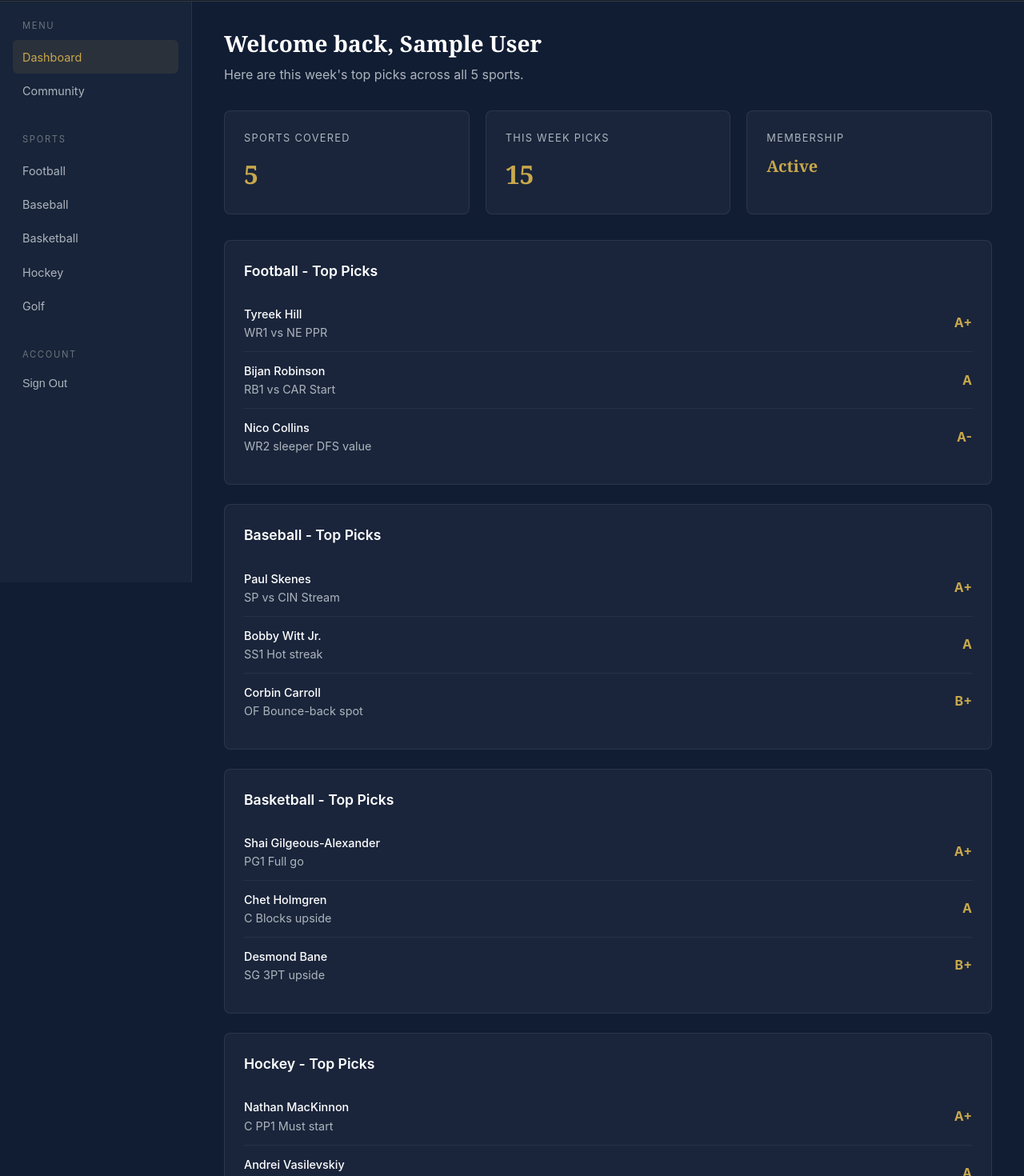
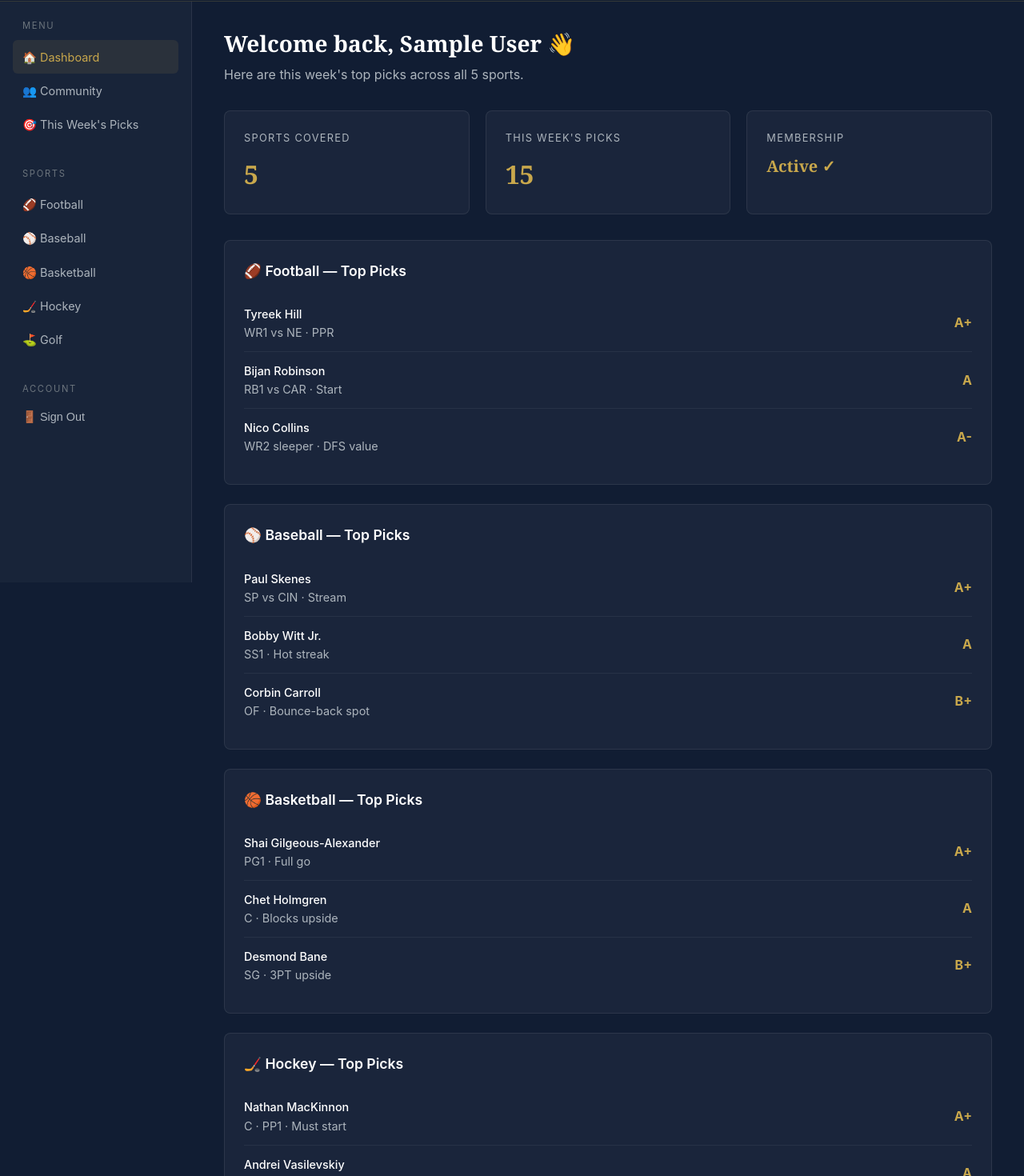
Before and after one commit to BlairGuruDraft/gurudraft-v2, a Next.js app: page /dashboard in a window 1280 px wide. Shown: the part 72-1542 px from the top of the page at 80% size. Built offline with nearby package versions, Linux system fonts and the light colour scheme; no server answers; sample sign-in values are in the browser's storage.

Commit message:
Enhance dashboard with API loading and emoji labels
Refactor dashboard to load picks from API and update UI elements with emojis.

```diff
--- a/pages/dashboard/index.js
+++ b/pages/dashboard/index.js
@@ -1,58 +1,47 @@
+
   import Head from 'next/head';
 import Link from 'next/link';
 import { useSession, signOut } from 'next-auth/react';
 import { useRouter } from 'next/router';
-import { useEffect } from 'react';
+import { useEffect, useState } from 'react';
 import Navbar from '../Navbar';
 
-const PICKS = {
-  football: [
-    { name: 'Tyreek Hill', detail: 'WR1 vs NE PPR', grade: 'A+' },
-    { name: 'Bijan Robinson', detail: 'RB1 vs CAR Start', grade: 'A' },
-    { name: 'Nico Collins', detail: 'WR2 sleeper DFS value', grade: 'A-' },
-  ],
-  baseball: [
-    { name: 'Paul Skenes', detail: 'SP vs CIN Stream', grade: 'A+' },
-    { name: 'Bobby Witt Jr.', detail: 'SS1 Hot streak', grade: 'A' },
-    { name: 'Corbin Carroll', detail: 'OF Bounce-back spot', grade: 'B+' },
-  ],
-  basketball: [
-    { name: 'Shai Gilgeous-Alexander', detail: 'PG1 Full go', grade: 'A+' },
-    { name: 'Chet Holmgren', detail: 'C Blocks upside', grade: 'A' },
-    { name: 'Desmond Bane', detail: 'SG 3PT upside', grade: 'B+' },
-  ],
-  hockey: [
-    { name: 'Nathan MacKinnon', detail: 'C PP1 Must start', grade: 'A+' },
-    { name: 'Andrei Vasilevskiy', detail: 'G Home start', grade: 'A' },
-    { name: 'Nikita Kucherov', detail: 'RW Hot line', grade: 'A' },
-  ],
-  golf: [
-    { name: 'Scottie Scheffler', detail: 'World Number 1 Course fit A+', grade: 'A+' },
-    { name: 'Collin Morikawa', detail: 'Ball striker Value play', grade: 'A-' },
-    { name: 'Tom Kim', detail: 'Bermuda specialist DFS GPP', grade: 'B+' },
-  ],
-};
-
 const sports = [
-  { key: 'football', label: 'Football' },
-  { key: 'baseball', label: 'Baseball' },
-  { key: 'basketball', label: 'Basketball' },
-  { key: 'hockey', label: 'Hockey' },
-  { key: 'golf', label: 'Golf' },
+  { key: 'football', label: '🏈 Football' },
+  { key: 'baseball', label: '⚾ Baseball' },
+  { key: 'basketball', label: '🏀 Basketball' },
+  { key: 'hockey', label: '🏒 Hockey' },
+  { key: 'golf', label: '⛳ Golf' },
 ];
 
 export default function Dashboard() {
   const { data: session, status } = useSession();
   const router = useRouter();
+  const [picks, setPicks] = useState(null);
+  const [loading, setLoading] = useState(true);
 
   useEffect(() => {
     if (status === 'unauthenticated') router.push('/login');
   }, [status, router]);
 
-  if (status === 'loading') {
+  useEffect(() => {
+    async function loadPicks() {
+      try {
+        const res = await fetch('/api/picks');
+        const data = await res.json();
+        setPicks(data);
+      } catch (e) {
+        console.error('Failed to load picks:', e);
+      }
+      setLoading(false);
+    }
+    loadPicks();
+  }, []);
+
+  if (status === 'loading' || loading) {
     return (
-      <div style={{minHeight:'100vh',display:'flex',alignItems:'center',justifyContent:'center'}}>
-        <p style={{color:'var(--gray-400)'}}>Loading...</p>
+      <div style={{minHeight:'100vh',display:'flex',alignItems:'center',justifyContent:'center',background:'#111d33'}}>
+        <p style={{color:'#adb5bd'}}>Loading your picks...</p>
       </div>
     );
   }
@@ -67,8 +56,9 @@ export default function Dashboard() {
         <aside className="sidebar">
           <div className="sidebar-section">
             <div className="sidebar-label">Menu</div>
-            <Link href="/dashboard" className="sidebar-link active">Dashboard</Link>
-            <Link href="/community" className="sidebar-link">Community</Link>
+            <Link href="/dashboard" className="sidebar-link active">🏠 Dashboard</Link>
+            <Link href="/community" className="sidebar-link">👥 Community</Link>
+            <Link href="/dashboard#picks" className="sidebar-link">🎯 This Week's Picks</Link>
           </div>
           <div className="sidebar-section">
             <div className="sidebar-label">Sports</div>
@@ -78,12 +68,14 @@ export default function Dashboard() {
           </div>
           <div className="sidebar-section">
             <div className="sidebar-label">Account</div>
-            <button className="sidebar-link" onClick={() => signOut({ callbackUrl: '/' })} style={{background:'none',border:'none',width:'100%',textAlign:'left',cursor:'pointer'}}>Sign Out</button>
+            <button className="sidebar-link" onClick={() => signOut({ callbackUrl: '/' })} style={{background:'none',border:'none',width:'100%',textAlign:'left',cursor:'pointer'}}>
+              🚪 Sign Out
+            </button>
           </div>
         </aside>
         <main className="dashboard-main">
           <div className="dashboard-header">
-            <h1>Welcome back, {session.user && session.user.name ? session.user.name : 'Guru'}</h1>
+            <h1>Welcome back, {session.user?.name || 'Guru'} 👋</h1>
             <p>Here are this week's top picks across all 5 sports.</p>
           </div>
           <div className="card-grid">
@@ -92,27 +84,31 @@ export default function Dashboard() {
               <div className="value">5</div>
             </div>
             <div className="stat-card">
-              <div className="label">This Week Picks</div>
-              <div className="value">15</div>
+              <div className="label">This Week's Picks</div>
+              <div className="value">{picks ? Object.values(picks).reduce((a, b) => a + b.length, 0) : '...'}</div>
             </div>
             <div className="stat-card">
               <div className="label">Membership</div>
-              <div className="value" style={{fontSize:'1.25rem'}}>Active</div>
+              <div className="value" style={{fontSize:'1.25rem'}}>Active ✓</div>
             </div>
           </div>
           <div id="picks">
-            {sports.map((sport) => (
+            {picks && sports.map((sport) => (
               <div key={sport.key} className="picks-section" id={sport.key}>
-                <h2>{sport.label} - Top Picks</h2>
-                {PICKS[sport.key].map((pick) => (
-                  <div key={pick.name} className="pick-item">
+                <h2>{sport.label} — Top Picks</h2>
+                {picks[sport.key] && picks[sport.key].length > 0 ? (
+                  picks[sport.key].map((pick) => (
+                    <div key={pick.id} className="pick-item">
                       <div>
                         <div className="pick-name">{pick.name}</div>
                         <div className="pick-detail">{pick.detail}</div>
                       </div>
                       <div className="pick-grade">{pick.grade}</div>
                     </div>
-                ))}
+                  ))
+                ) : (
+                  <p style={{color:'#6c757d',padding:'1rem 0'}}>Picks coming soon — check back shortly!</p>
+                )}
               </div>
             ))}
           </div>
```
Lines whose indentation alone changed are shown as unchanged.
